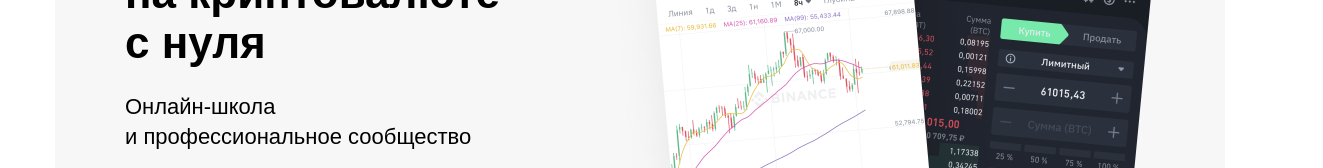
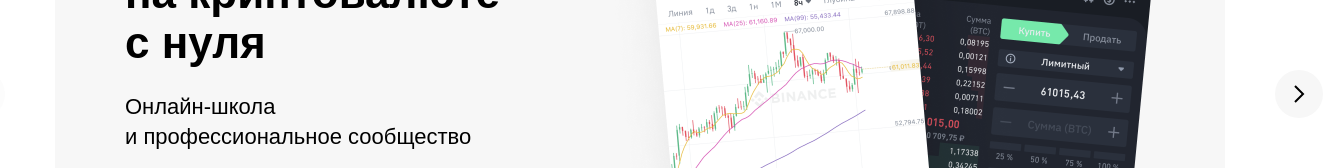
Before and after one commit to kolchinanyajs/money-fest, a React (Create React App) app: page / in a window 1280 px wide. Shown: the part 380-548 px from the top of the page, 1323 px wide, since content can reach past the window. Built offline with nearby package versions, Linux system fonts and the light colour scheme; a web font is replaced by a local one.

Commit message:
Add slider

```diff
--- a/src/App.tsx
+++ b/src/App.tsx
@@ -1,4 +1,3 @@
-import "./styles/fonts.scss";
 import React from "react";
 import { Routes, Route } from "react-router-dom";
 import styled from "styled-components";
@@ -11,12 +10,14 @@ import Nav from "./components/Nav";
 import Components from "./pages/Components";
 import Sitemap from "./pages/Sitemap";
 import Workshop from "./pages/Workshop";
-
 import Story from "./pages/Story";
 import Comparison from "./pages/Comparison";
 import Vip from "./pages/Vip";
 import Footer from "./components/Footer";
 import Crypto from "./pages/Crypto";
+
+import "./styles/fonts.scss";
+import "./styles/swiper.scss";
 
 function App() {
   return (
--- a/src/components/Slider.tsx
+++ b/src/components/Slider.tsx
@@ -3,14 +3,26 @@ import styled from "styled-components";
 import { rem } from "polished";
 import Container from "./Container";
 import { Swiper, SwiperSlide } from "swiper/react";
+import { Navigation } from "swiper";
+import Button from "./Button";
+
 import "swiper/css";
-import Button from "./Button";
+import "swiper/css/navigation";
 
 const Slider = () => {
   return (
     <BannerWrap>
       <Container>
-        <Swiper spaceBetween={50} slidesPerView={1}>
+        <Swiper
+          spaceBetween={50}
+          slidesPerView={1}
+          navigation={{
+            nextEl: ".swiper-button-next",
+            prevEl: ".swiper-button-prev",
+            disabledClass: "swiper-button-disabled",
+          }}
+          modules={[Navigation]}
+        >
           <SwiperSlide>
             <Slide>
               <SlideContent>
@@ -37,6 +49,8 @@ const Slider = () => {
             <Slide>Slide 1</Slide>
           </SwiperSlide>
         </Swiper>
+        <div className="swiper-button swiper-button-next"></div>
+        <div className="swiper-button swiper-button-prev"></div>
       </Container>
     </BannerWrap>
   );
@@ -47,6 +61,7 @@ const BannerWrap = styled.div`
 `;
 
 const Slide = styled.div`
+  overflow: hidden;
   position: relative;
   display: flex;
   background: ${(props) => props.theme.colors.bgGrey};
--- a/src/pages/Home.tsx
+++ b/src/pages/Home.tsx
@@ -17,7 +17,7 @@ const Home = () => {
       <Courses />
       <How />
       <Experts />
-      <About />
+      {/* <About /> */}
       <ChangeLife />
       <Questions />
     </HomeWrap>
--- /dev/null
+++ b/src/styles/swiper.scss
@@ -0,0 +1,38 @@
+.swiper-wrapper {
+  width: 100%;
+}
+
+.swiper-button-prev,
+.swiper-button-next {
+  display: flex;
+  align-items: center;
+  justify-content: center;
+  width: 48px;
+  height: 48px;
+  background: #f7f7f7;
+  border-radius: 50%;
+  &::after {
+    width: 24px;
+    height: 24px;
+    content: "";
+    background: url(("../images/arrow-slider.svg")) no-repeat center center;
+  }
+  @media (max-width: 576px) {
+    display: none;
+  }
+}
+
+.swiper-button-prev {
+  left: -68px;
+  &::after {
+    position: relative;
+    left: -1px;
+  }
+}
+
+.swiper-button-next {
+  right: -68px;
+  &::after {
+    transform: scale(-1, 1);
+  }
+}
```
Also changed, not shown: src/styles/fonts.scss (+9 -9 lines), src/images/arrow-slider.svg (added).
